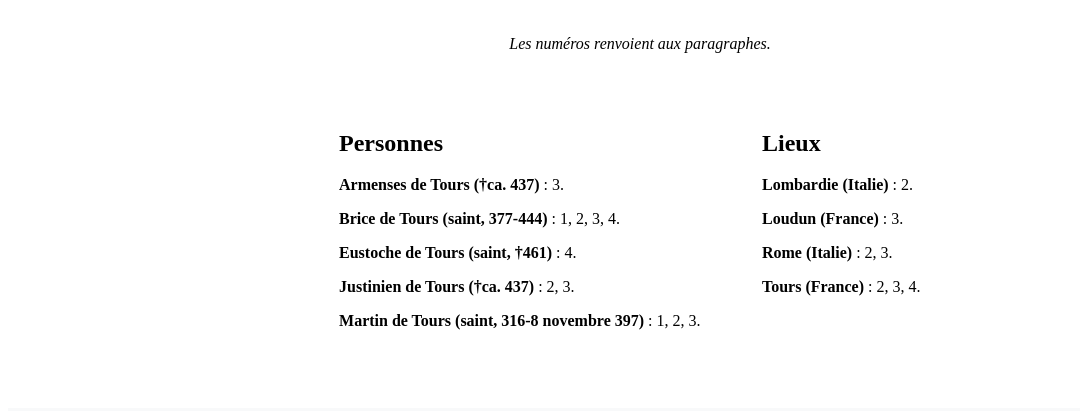
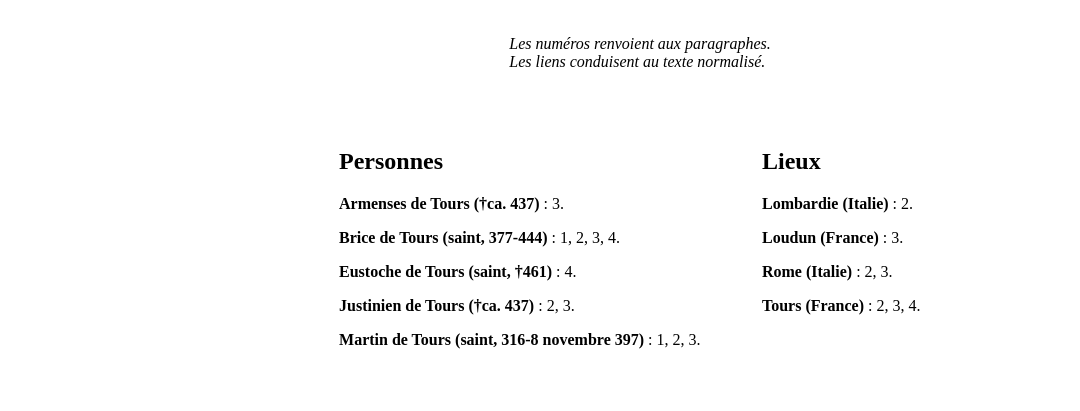
Before and after one commit to jeandamien-genero/TNAH-XML-TEI-XSLT, a plain HTML site: page site_vie_st_Brice_xslt/index.html in a window 1280 px wide. Shown: the part 376-787 px from the top of the page, without its empty margins (0-1080 px from the left). Drawn offline with Linux system fonts and the light colour scheme.

Commit message:
link in the index

```diff
--- a/site_vie_st_Brice_xslt/index.html
+++ b/site_vie_st_Brice_xslt/index.html
@@ -25,22 +25,23 @@
          <div class="index-global">
             <h1>Index</h1>
             <div>
-               <p><i>Les numéros renvoient aux paragraphes.</i></p>
+               <p style="margin-bottom: 0.25%"><i>Les numéros renvoient aux paragraphes.</i></p>
+               <p style="margin-top: 0.25%"><i>Les liens conduisent au texte normalisé.</i></p>
             </div>
             <div class="index">
                <div>
                   <div>
                      <h2>Personnes</h2>
                      <div>
-                        <p><b>Armenses de Tours (†ca. 437)</b> : 3.
+                        <p><b>Armenses de Tours (†ca. 437)</b> : <a href="txtnorm.html#div3">3</a>.
                         </p>
-                        <p><b>Brice de Tours (saint, 377-444)</b> : 1, 2, 3, 4.
+                        <p><b>Brice de Tours (saint, 377-444)</b> : <a href="txtnorm.html#div1">1</a>, <a href="txtnorm.html#div2">2</a>, <a href="txtnorm.html#div3">3</a>, <a href="txtnorm.html#div4">4</a>.
                         </p>
-                        <p><b>Eustoche de Tours (saint, †461)</b> : 4.
+                        <p><b>Eustoche de Tours (saint, †461)</b> : <a href="txtnorm.html#div4">4</a>.
                         </p>
-                        <p><b>Justinien de Tours (†ca. 437)</b> : 2, 3.
+                        <p><b>Justinien de Tours (†ca. 437)</b> : <a href="txtnorm.html#div2">2</a>, <a href="txtnorm.html#div3">3</a>.
                         </p>
-                        <p><b>Martin de Tours (saint, 316-8 novembre 397)</b> : 1, 2, 3.
+                        <p><b>Martin de Tours (saint, 316-8 novembre 397)</b> : <a href="txtnorm.html#div1">1</a>, <a href="txtnorm.html#div2">2</a>, <a href="txtnorm.html#div3">3</a>.
                         </p>
                      </div>
                   </div>
@@ -49,13 +50,13 @@
                   <div>
                      <h2>Lieux</h2>
                      <div>
-                        <p><b>Lombardie (Italie)</b> : 2.
+                        <p><b>Lombardie (Italie)</b> : <a href="txtnorm.html#div2">2</a>.
                         </p>
-                        <p><b>Loudun (France)</b> : 3.
+                        <p><b>Loudun (France)</b> : <a href="txtnorm.html#div3">3</a>.
                         </p>
-                        <p><b>Rome (Italie)</b> : 2, 3.
+                        <p><b>Rome (Italie)</b> : <a href="txtnorm.html#div2">2</a>, <a href="txtnorm.html#div3">3</a>.
                         </p>
-                        <p><b>Tours (France)</b> : 2, 3, 4.
+                        <p><b>Tours (France)</b> : <a href="txtnorm.html#div2">2</a>, <a href="txtnorm.html#div3">3</a>, <a href="txtnorm.html#div4">4</a>.
                         </p>
                      </div>
                   </div>
```
Also changed, not shown: site_vie_st_Brice_xslt/txtnorm.html (+4 -4 lines), site_vie_st_Brice_xslt/txtorig.html (+4 -4 lines), 1 other file.
